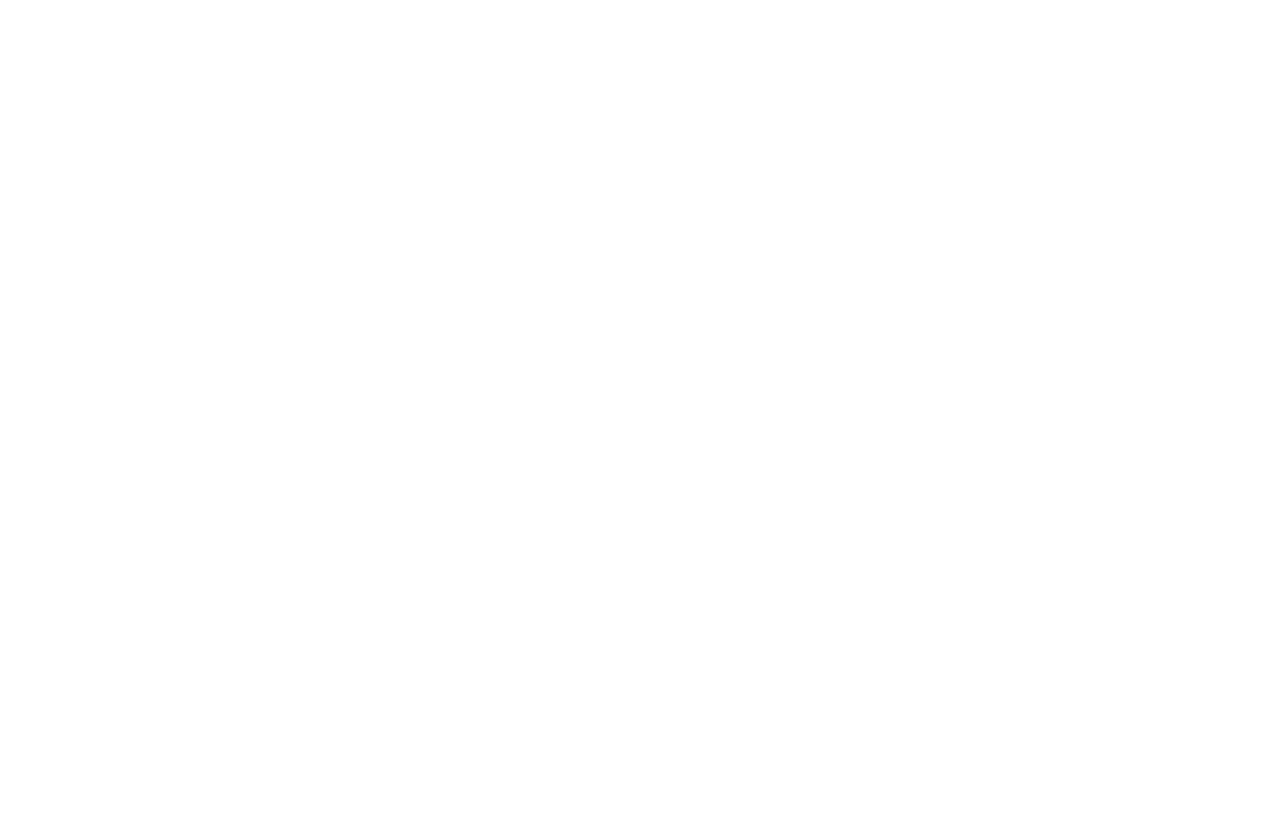
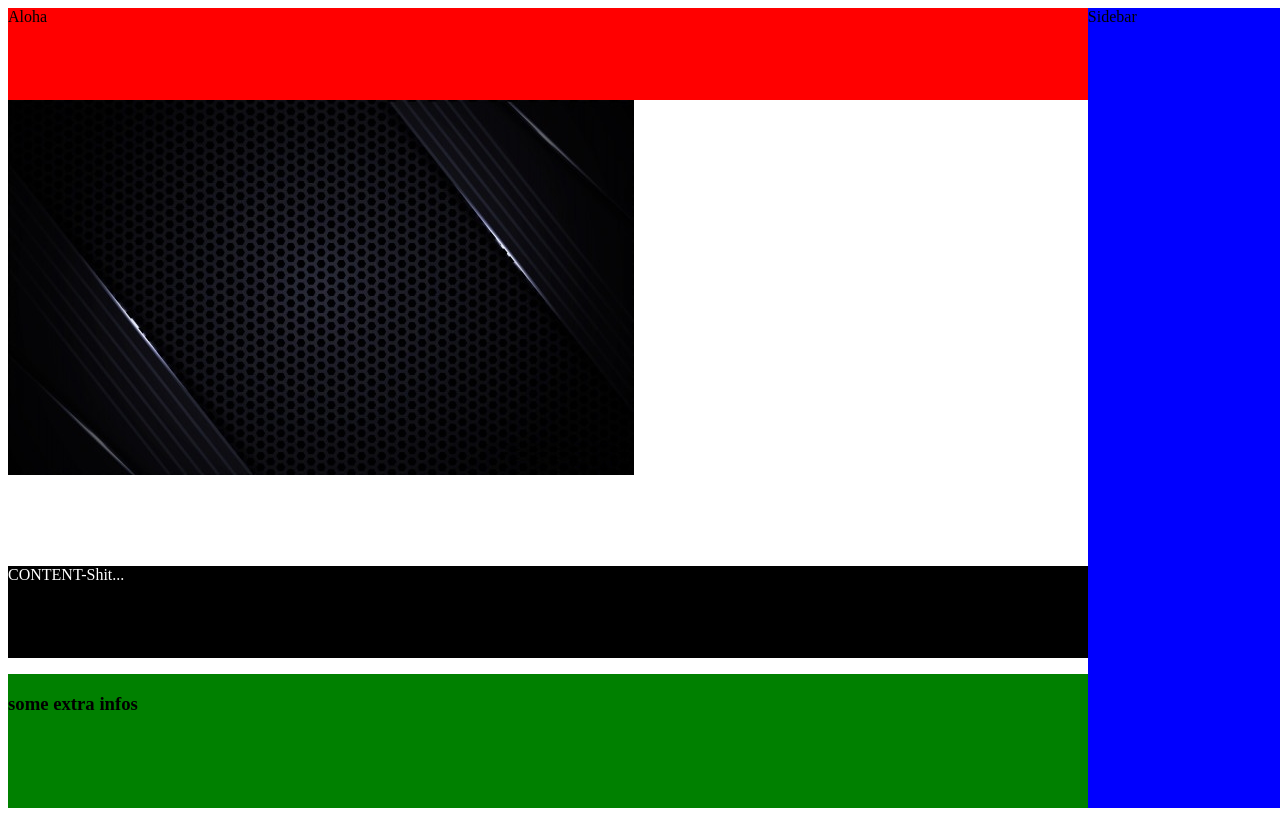
Before and after one commit to BenFielmann/Portfolio, a plain HTML site: page index.html in a window 1280 px wide. Drawn offline with Linux system fonts and the light colour scheme.

Commit message:
some changes

```diff
--- a/index.html
+++ b/index.html
@@ -7,5 +7,20 @@
     <link rel="stylesheet" href="styles.css" />
     <title>Portfolio</title>
   </head>
-  <body></body>
+
+  <body>
+    <main>
+      <section class="grid-box">
+        <header class="header">Aloha</header>
+        <p class="contentbox">CONTENT-Shit...</p>
+        <aside class="sidebar">Sidebar</aside>
+        <footer class="footer"><h3>some extra infos</h3></footer>
+        <img
+          src="assets/kohlefasergitter.jpg"
+          alt="ein Kohlefasergitter"
+          class="images"
+        />
+      </section>
+    </main>
+  </body>
 </html>
--- a/styles.css
+++ b/styles.css
@@ -3,3 +3,50 @@
 *::after {
   box-sizing: border-box;
 }
+
+/*---------------------------------grid-basic-layout-------------------------------*/
+.grid-box {
+  width: 100vw;
+  height: 100vh;
+  display: grid;
+  grid-template-columns: repeat (5, 20%);
+  grid-template-rows: repeat (5, 20%);
+  grid-template-areas:
+    "header header header sidebar"
+    "images images images sidebar"
+    "contentbox contentbox contentbox sidebar"
+    "footer footer footer sidebar";
+}
+
+@media screen and (max-width: 940px) {
+  .grid-box {
+    grid-template-areas:
+      "images images images images"
+      "header header header header"
+      "contentbox contentbox contentbox contentbox"
+      "sidebar sidebar sidebar sidebar"
+      "footer footer footer footer";
+  }
+}
+
+.header {
+  background: red;
+  grid-area: header;
+}
+.contentbox {
+  background: black;
+  color: rgb(255, 255, 255);
+  grid-area: contentbox;
+}
+.sidebar {
+  background: blue;
+  grid-area: sidebar;
+}
+.footer {
+  background: green;
+  grid-area: footer;
+}
+.images {
+  background: rgb(0, 209, 174);
+  grid-area: images;
+}
```
Also changed, not shown: assets/kohlefasergitter.jpg (added), 2 other files.
